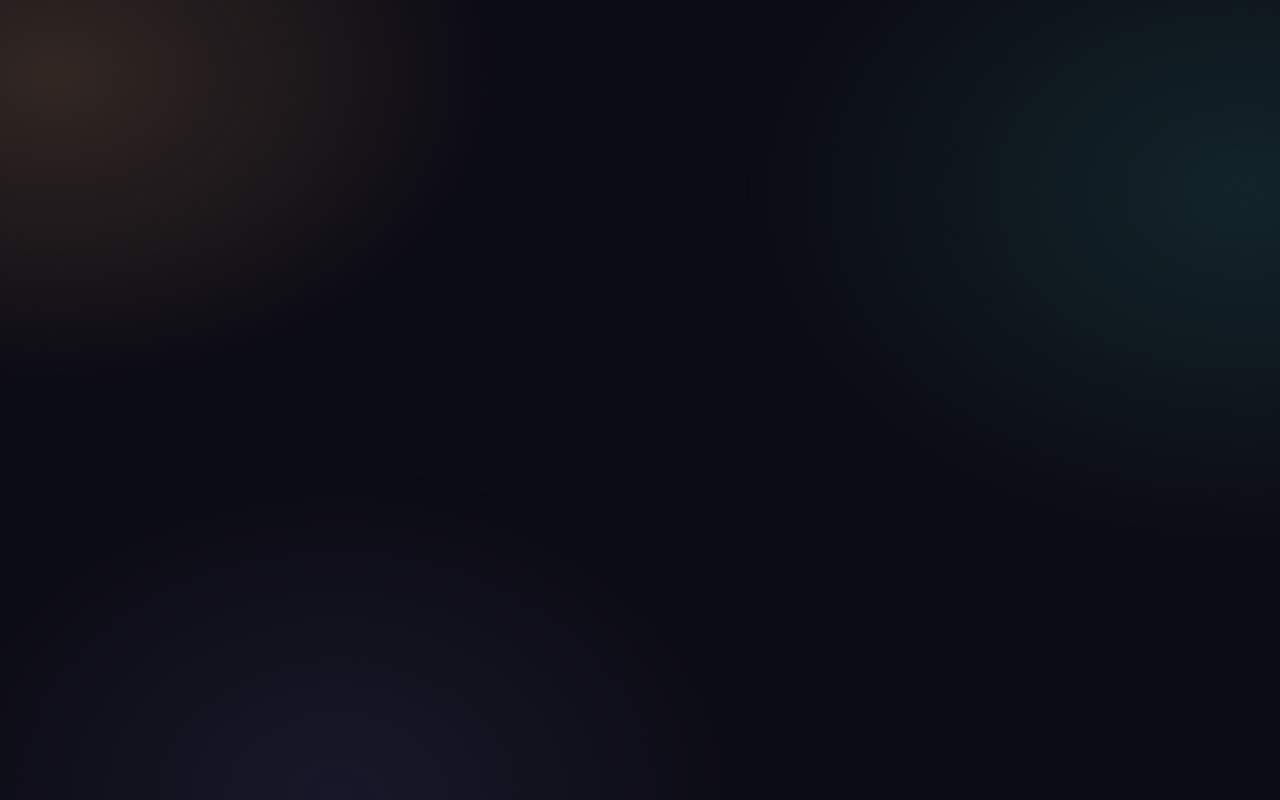
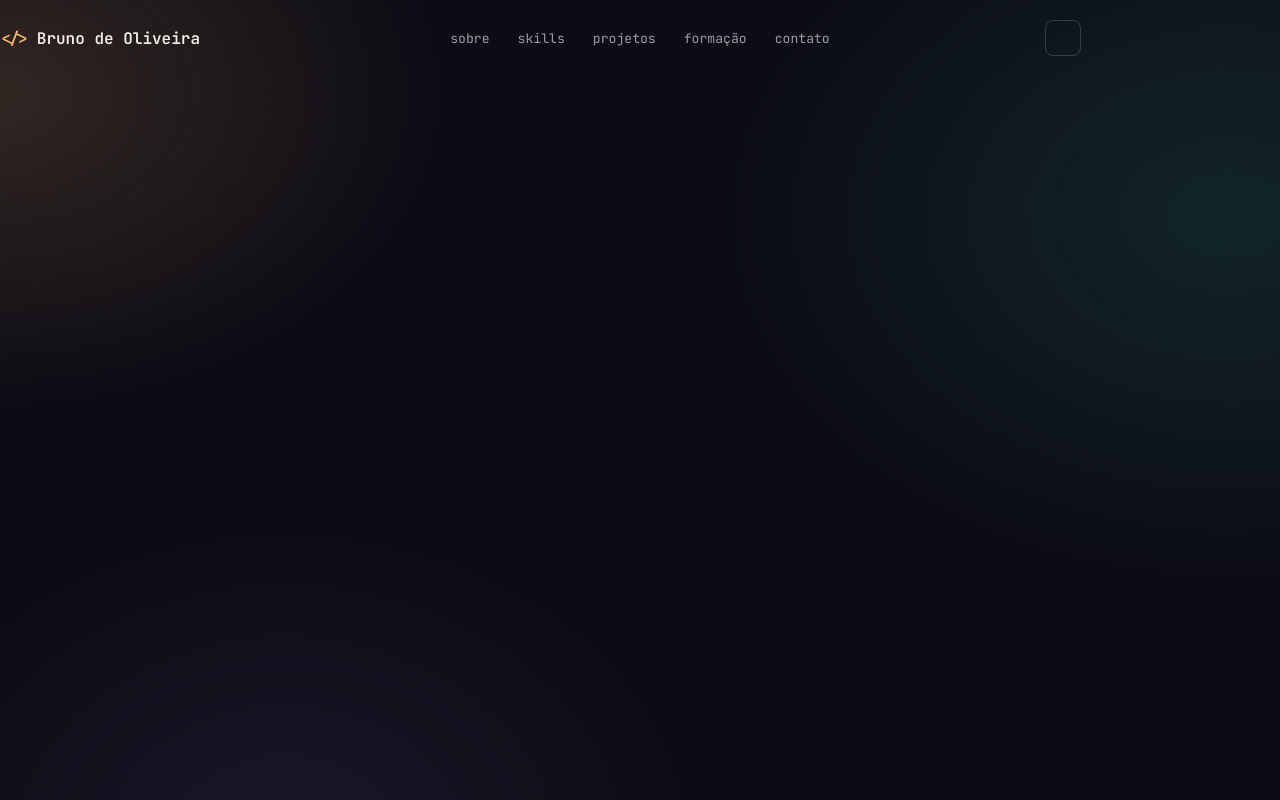
Before and after one commit to SBrunoli/meu-portfolio, a React (Vite) app: page / in a window 1280 px wide. Built offline with nearby package versions, Linux system fonts and the light colour scheme; a web font is replaced by a local one.

Commit message:
feat: adiciona elemento Header ao App

```diff
--- a/src/App.tsx
+++ b/src/App.tsx
@@ -1,5 +1,11 @@
+import Header from "./components/Header/Header";
+
 function App() {
-  return <></>;
+  return (
+    <>
+      <Header></Header>
+    </>
+  );
 }
 
 export default App;
```
